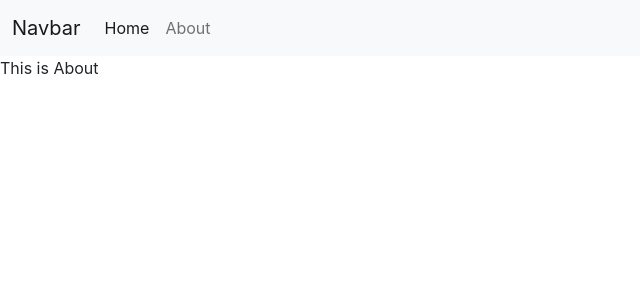
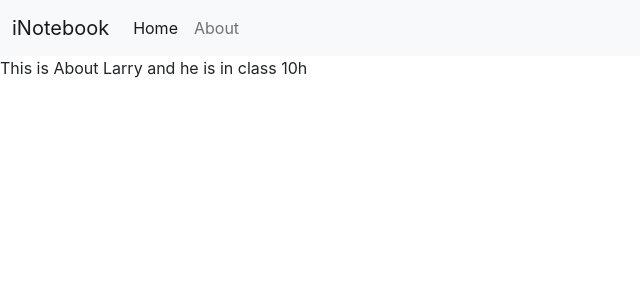
Before and after one commit to Harshul02/iNotebook, a React (Create React App) app: page /about in a window 1280 px wide. Shown: the top 300 px of the page, without its empty margins (0-640 px from the left). Built offline with nearby package versions, Linux system fonts and the light colour scheme.

Commit message:
Use Context API

```diff
--- a/src/App.js
+++ b/src/App.js
@@ -8,9 +8,12 @@
 import Navbar from './components/Navbar';
 import Home from './components/Home';
 import About from './components/About';
+import NoteState from './context/notes/noteState';
+
 function App() {
   return (
     <>
+    <NoteState>
     <BrowserRouter>
       <Navbar />
       <Routes>
@@ -18,6 +21,7 @@
       <Route exact path="/about" element={<About />}></Route>
       </Routes>
       </BrowserRouter>
+      </NoteState>
     </>
   );
 }
--- a/src/components/About.js
+++ b/src/components/About.js
@@ -1,9 +1,16 @@
-import React from 'react'
+import React, {useContext, useEffect} from 'react';
+import noteContext from '../context/notes/noteContext';
+
 
 const About = () => {
+  const a = useContext(noteContext);
+  useEffect(()=>{
+    a.update();
+    //eslint-disable-next-line
+  }, []);
   return (
     <div>
-      This is About
+      This is About {a.state.name} and he is in class {a.state.class}
     </div>
   )
 }
--- a/src/components/Navbar.js
+++ b/src/components/Navbar.js
@@ -5,7 +5,7 @@
   return (
         <nav className="navbar navbar-expand-lg bg-light">
   <div className="container-fluid">
-    <Link className="navbar-brand" to="/">Navbar</Link>
+    <Link className="navbar-brand" to="/">iNotebook</Link>
     <button className="navbar-toggler" type="button" data-bs-toggle="collapse" data-bs-target="#navbarSupportedContent" aria-controls="navbarSupportedContent" aria-expanded="false" aria-label="Toggle navigation">
       <span className="navbar-toggler-icon"></span>
     </button>
--- /dev/null
+++ b/src/context/notes/noteContext.js
@@ -0,0 +1,5 @@
+import {createContext} from 'react';
+
+const noteContext = createContext();
+
+export default noteContext;
--- /dev/null
+++ b/src/context/notes/noteState.js
@@ -0,0 +1,27 @@
+import React, { useState } from 'react'
+import NoteContext from './noteContext';
+
+const NoteState = (props)=>{
+
+    const s1 = {
+        "name": "Harsh",
+        "class": "5b"
+    }
+    const [state,setState] = useState(s1);
+    const update  = () =>{
+        setTimeout(()=>{
+            setState({
+                "name": "Larry",
+                "class": "10h"
+            });
+        })
+    }
+
+    return(
+        <NoteContext.Provider value={{state,update}}>
+        {props.children}
+        </NoteContext.Provider>
+    )
+}
+
+export default NoteState;
```
